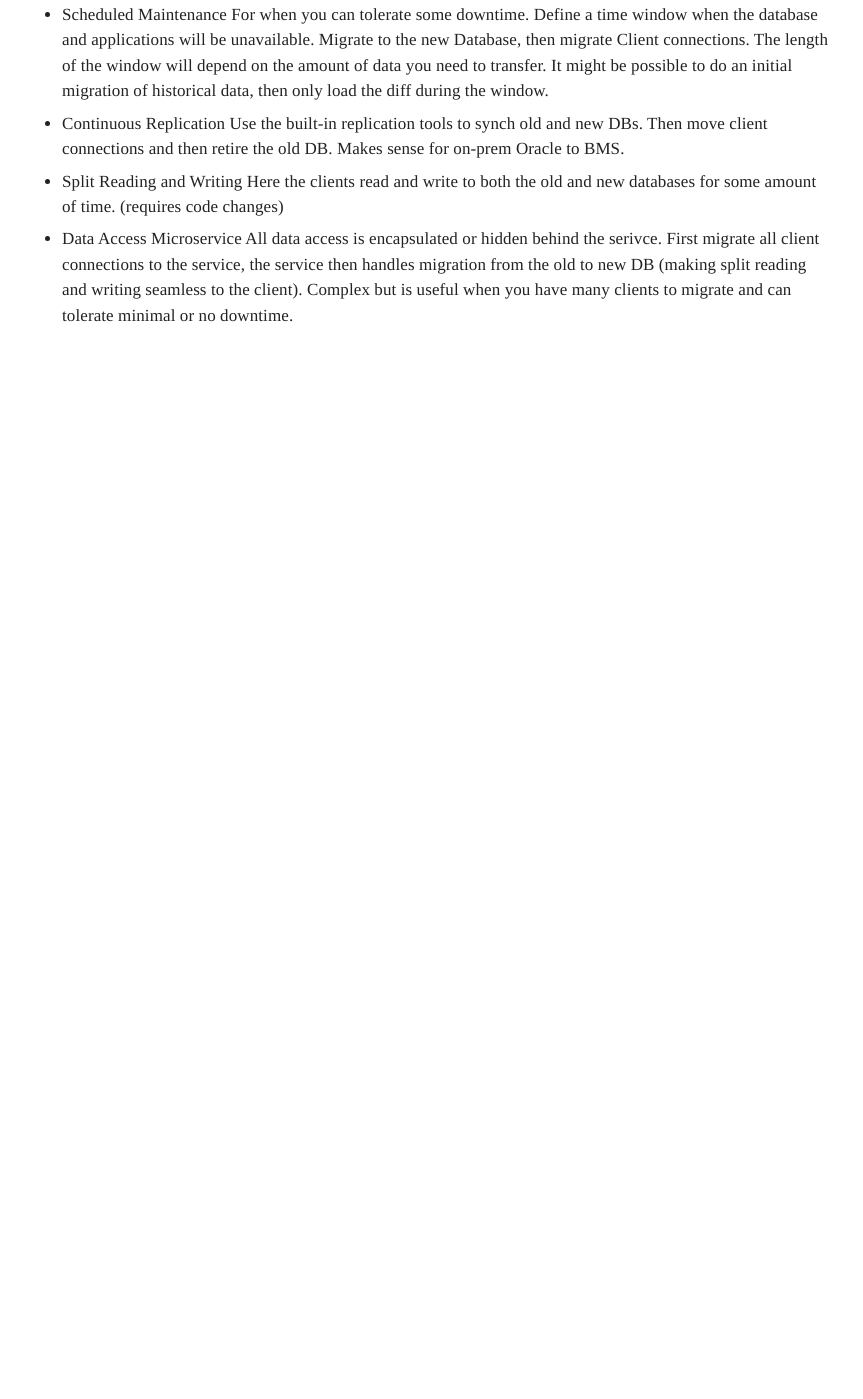
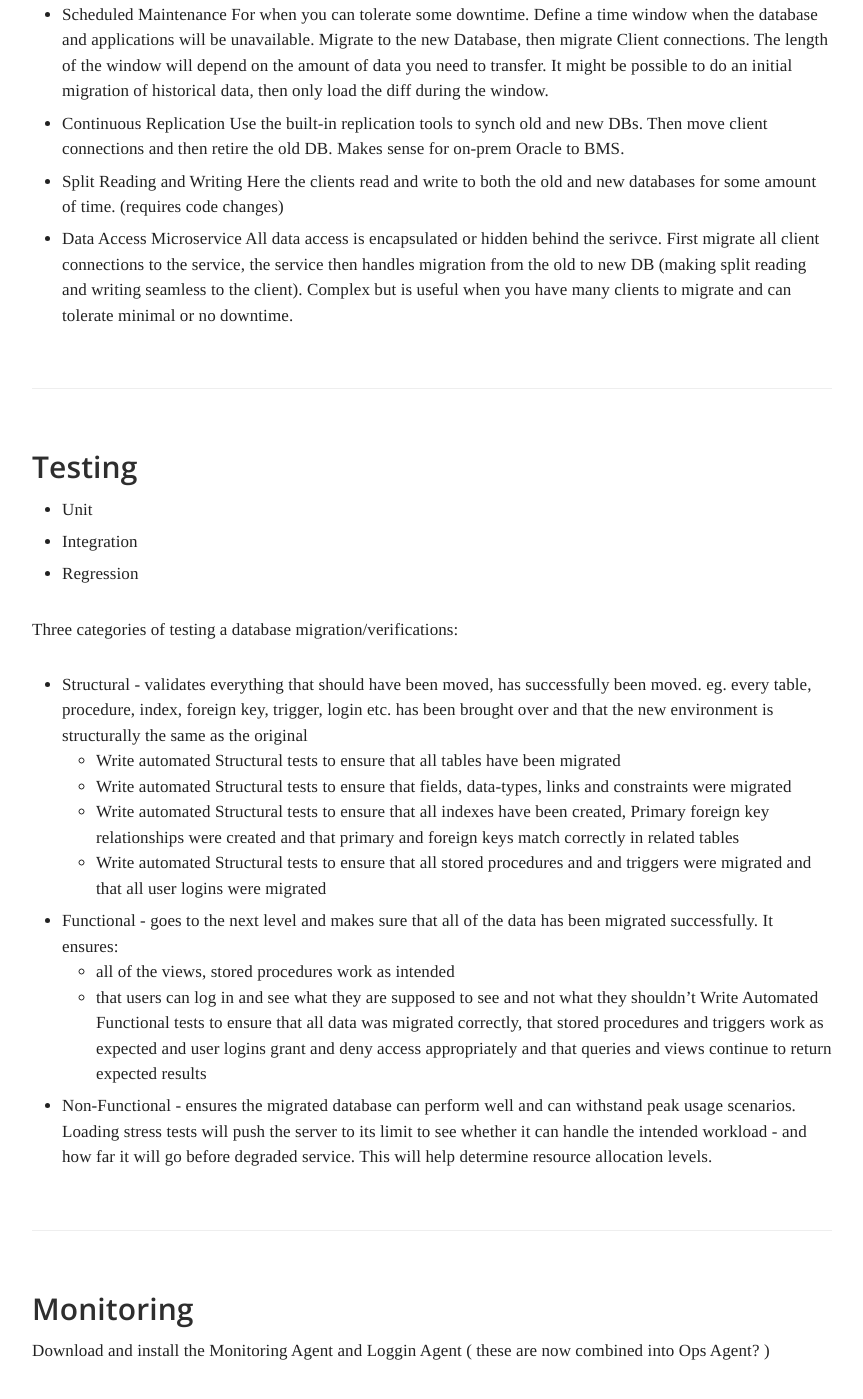
Before and after one commit to TABurrows/taburrows.github.io, a Jekyll site: the page built from _docs/google-cloud/database-migration.md, in a window 1280 px wide and 1400 px high, scrolled down 7485 px. Shown: the whole window, without its empty margins (358-1221 px from the left). Built offline with Jekyll 4.4.1, drawn with Linux system fonts in a browser that asks for light colours; before the commit the page ends 7863 px from its top, so only the background shows below that; some of the changed text lies outside the part shown.

Commit message:
Updated DB Migration & Oracle

```diff
--- a/_docs/google-cloud/database-migration.md
+++ b/_docs/google-cloud/database-migration.md
@@ -262,3 +262,32 @@ Generally four choices, choose based on how much downtime can be tolerated and t
     Here the clients read and write to both the old and new databases for some amount of time. (requires code changes)
 - Data Access Microservice
     All data access is encapsulated or hidden behind the serivce.  First migrate all client connections to the service, the service then handles migration from the old to new DB (making split reading and writing seamless to the client). Complex but is useful when you have many clients to migrate and can tolerate minimal or no downtime.
+
+
+
+
+### Testing
+- Unit
+- Integration
+- Regression
+
+
+Three categories of testing a database migration/verifications:
+
+- Structural - validates everything that should have been moved, has successfully been moved. eg. every table, procedure, index, foreign key, trigger, login etc. has been brought over and that the new environment is structurally the same as the original
+    - Write automated Structural tests to ensure that all tables have been migrated
+    - Write automated Structural tests to ensure that fields, data-types, links and constraints were migrated
+    - Write automated Structural tests to ensure that all indexes have been created, Primary foreign key relationships were created and that primary and foreign keys match correctly in related tables
+    - Write automated Structural tests to ensure that all stored procedures and and triggers were migrated and that all user logins were migrated
+
+- Functional - goes to the next level and makes sure that all of the data has been migrated successfully. It ensures:
+    - all of the views, stored procedures work as intended
+    - that users can log in and see what they are supposed to see and not what they shouldn't
+    Write Automated Functional tests to ensure that all data was migrated correctly, that stored procedures and triggers work as expected and user logins grant and deny access appropriately and that queries and views continue to return expected results
+
+- Non-Functional - ensures the migrated database can perform well and can withstand peak usage scenarios. Loading stress tests will push the server to its limit to see whether it can handle the intended workload - and how far it will go before degraded service.  This will help determine resource allocation levels.
+
+
+### Monitoring
+
+Download and install the Monitoring Agent and Loggin Agent ( these are now combined into Ops Agent? )
```
Also changed, not shown: _docs/google-cloud/database-oracle.md (added, +37 -0 lines).
